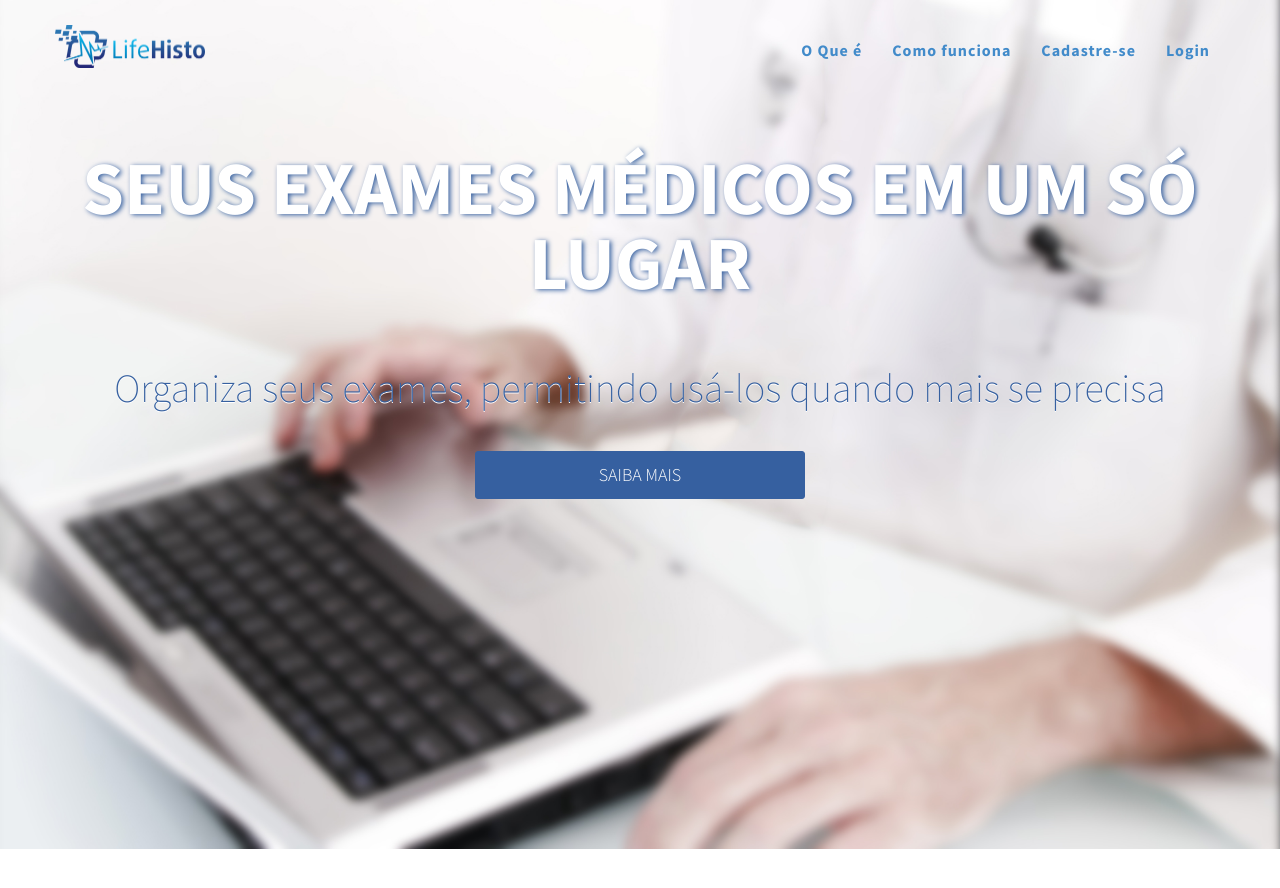
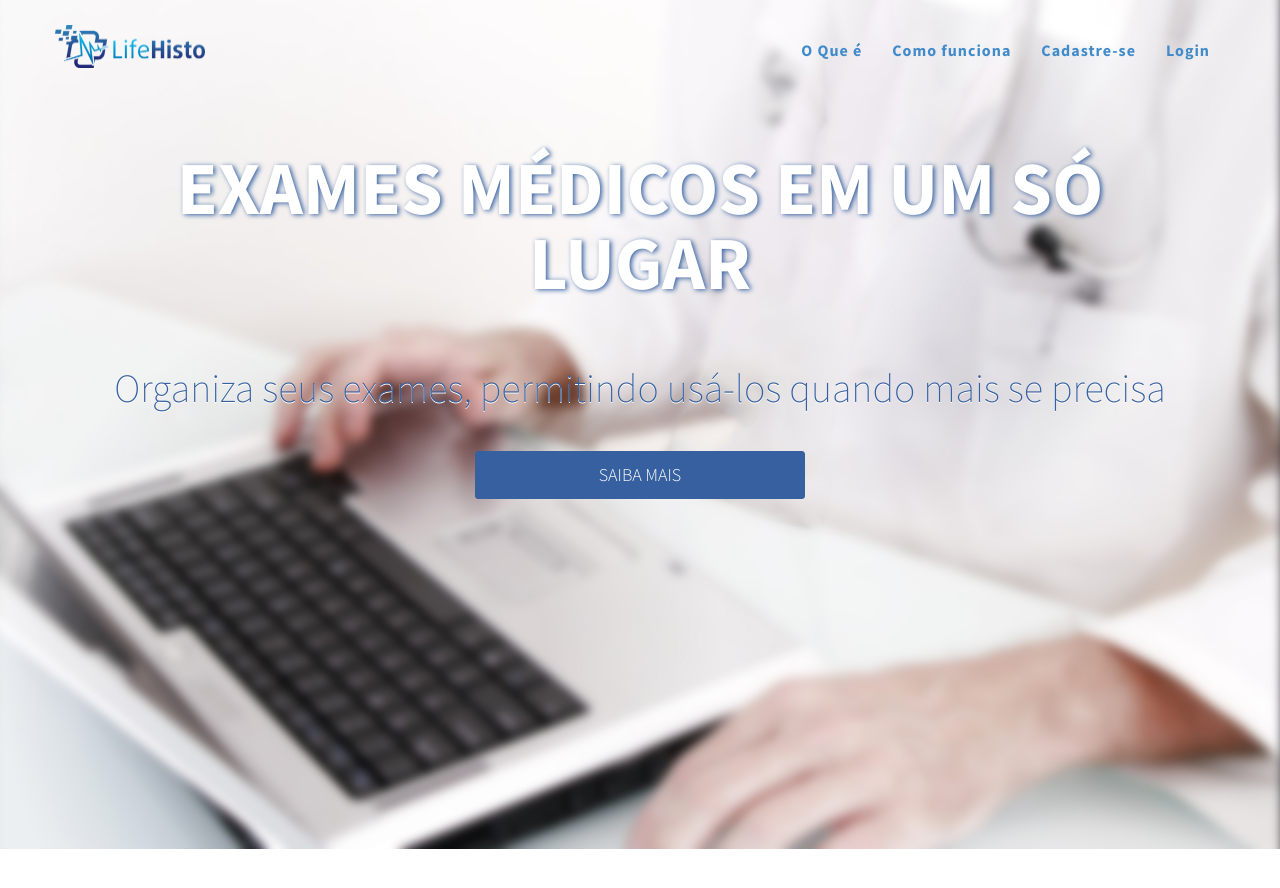
Before and after one commit to Lifehisto/lifehisto.github.io, a Jekyll site: the page built from index.html, in a window 1280 px wide and 900 px high. Shown: the top 888 px of the window. Built offline with Jekyll 4.4.1, drawn with Linux system fonts in a browser that asks for light colours; nearby versions of some CDN libraries; library files that are not in the unit come from our copies.

Commit message:
Update index.html

```diff
--- a/index.html
+++ b/index.html
@@ -6,7 +6,7 @@ layout: default
     <header>
         <div class="container">
             <div class="intro-text">
-                <div class="intro-heading">Seus exames médicos em um só lugar</div>
+                <div class="intro-heading">Exames médicos em um só lugar</div>
                 <div class="intro-lead-in"> Organiza seus exames, permitindo usá-los quando mais se precisa</div>
                 <a href="#about" class="page-scroll btn btn-xl">Saiba Mais</a>
             </div>
```
